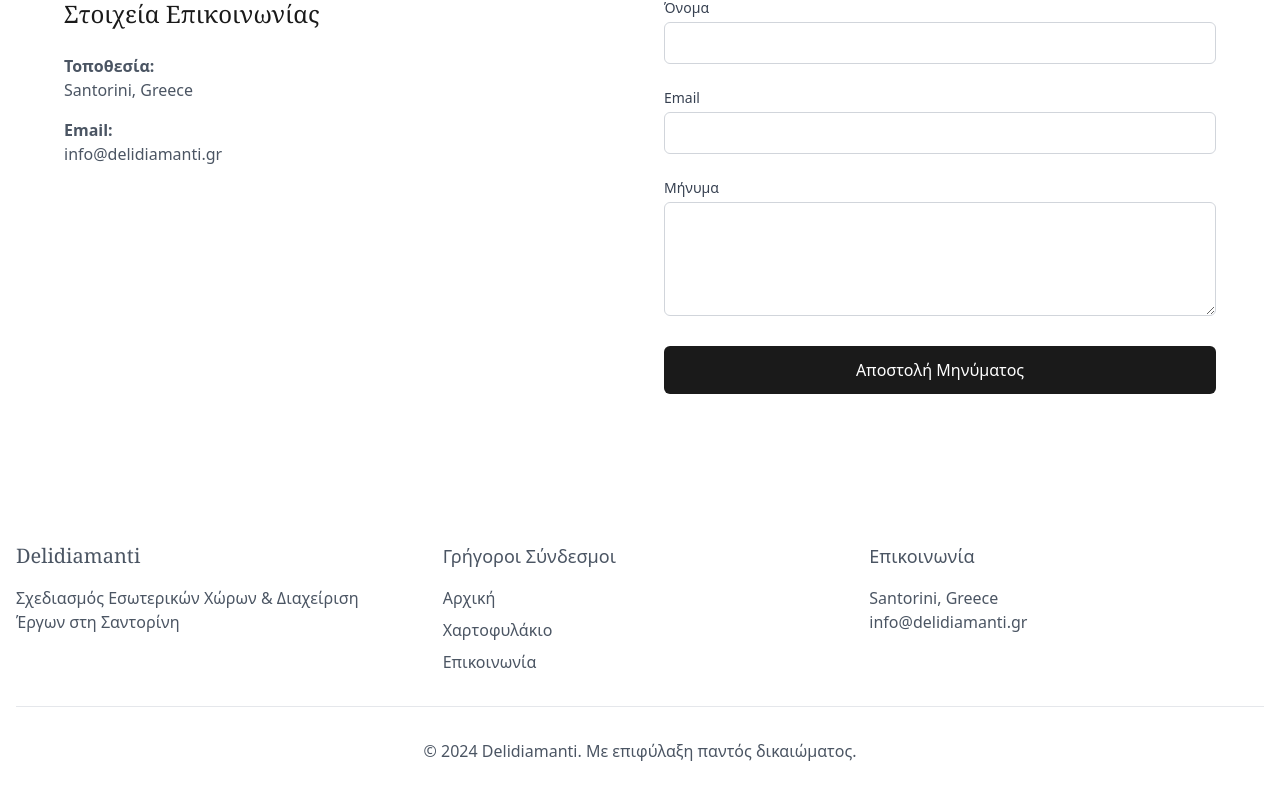
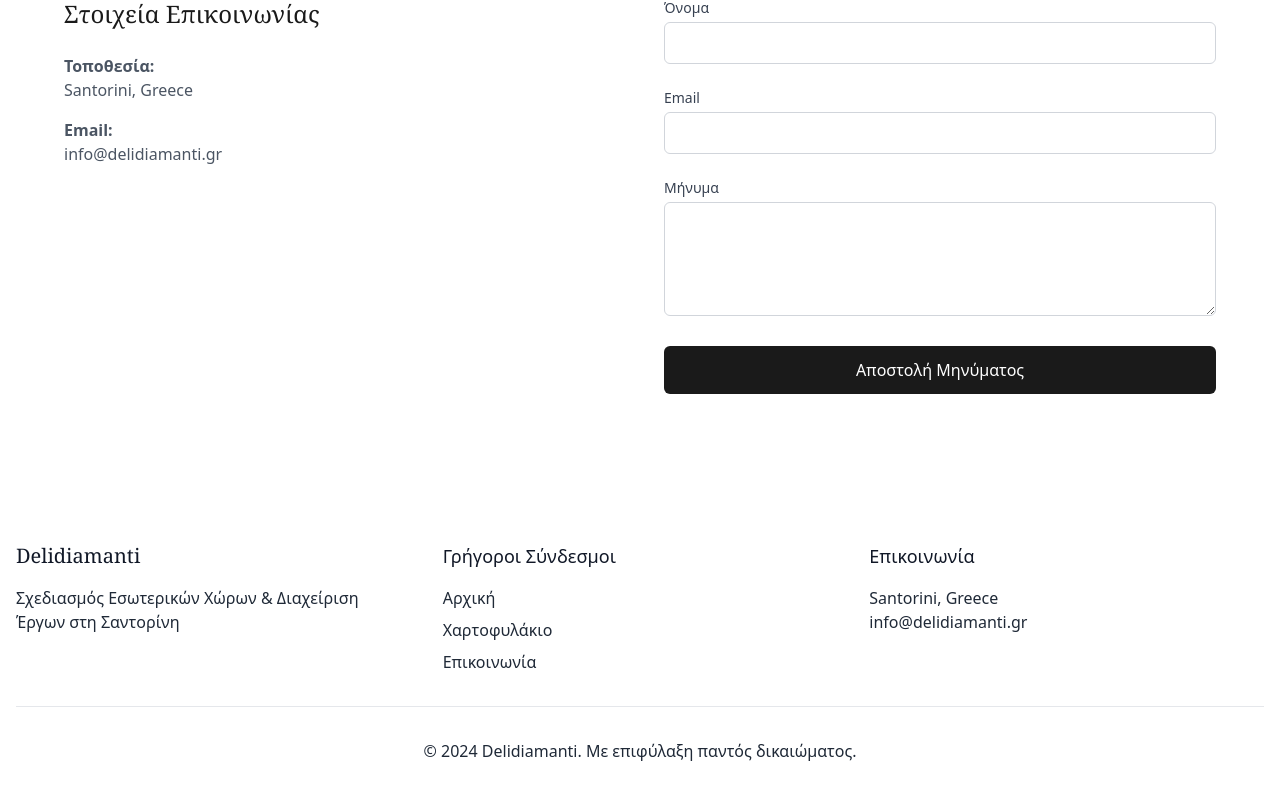
Before and after one commit to delidiamanti/quirky-portfolio-whirl, a React (Vite) app: page /eng/contact in a window 1280 px wide. Shown: the part 306-1106 px from the top of the page. Built offline with nearby package versions, Linux system fonts and the light colour scheme.

Commit message:
Fix footer text visibility
Adjusted the footer text styling on the homepage to enhance visibility and ensure it is not faint.
[skip gpt_engineer]

```diff
--- a/src/components/Footer.tsx
+++ b/src/components/Footer.tsx
@@ -7,56 +7,56 @@ const Footer = () => {
   const t = translations[language];
 
   return (
-    <footer className="bg-white text-gray-600 py-12">
+    <footer className="bg-white text-gray-800 py-12">
       <div className="container mx-auto px-4">
         <div className="grid grid-cols-1 md:grid-cols-3 gap-8">
           <div>
-            <h3 className="text-xl font-serif mb-4">
+            <h3 className="text-xl font-serif mb-4 text-gray-900">
               Delidiamanti
             </h3>
-            <p>
+            <p className="text-gray-800">
               {t.footer.description}
             </p>
           </div>
           <div>
-            <h4 className="text-lg mb-4">
+            <h4 className="text-lg mb-4 text-gray-900">
               {t.footer.quickLinks}
             </h4>
             <div className="space-y-2">
               <Link
                 to={language === 'en' ? '/eng' : '/'}
-                className="block hover:text-gray-900 transition-colors"
+                className="block text-gray-800 hover:text-gray-900 transition-colors"
               >
                 {t.nav.home}
               </Link>
               <Link
                 to={language === 'en' ? '/eng/portfolio' : '/portfolio'}
-                className="block hover:text-gray-900 transition-colors"
+                className="block text-gray-800 hover:text-gray-900 transition-colors"
               >
                 {t.nav.portfolio}
               </Link>
               <Link
                 to={language === 'en' ? '/eng/contact' : '/contact'}
-                className="block hover:text-gray-900 transition-colors"
+                className="block text-gray-800 hover:text-gray-900 transition-colors"
               >
                 {t.nav.contact}
               </Link>
             </div>
           </div>
           <div>
-            <h4 className="text-lg mb-4">
+            <h4 className="text-lg mb-4 text-gray-900">
               {t.footer.contact}
             </h4>
-            <p>
+            <p className="text-gray-800">
               Santorini, Greece
             </p>
-            <p>
+            <p className="text-gray-800">
               info@delidiamanti.gr
             </p>
           </div>
         </div>
         <div className="mt-8 pt-8 border-t border-gray-200 text-center">
-          <p>
+          <p className="text-gray-800">
             &copy; {new Date().getFullYear()} Delidiamanti. {t.footer.rights}
           </p>
         </div>
```
